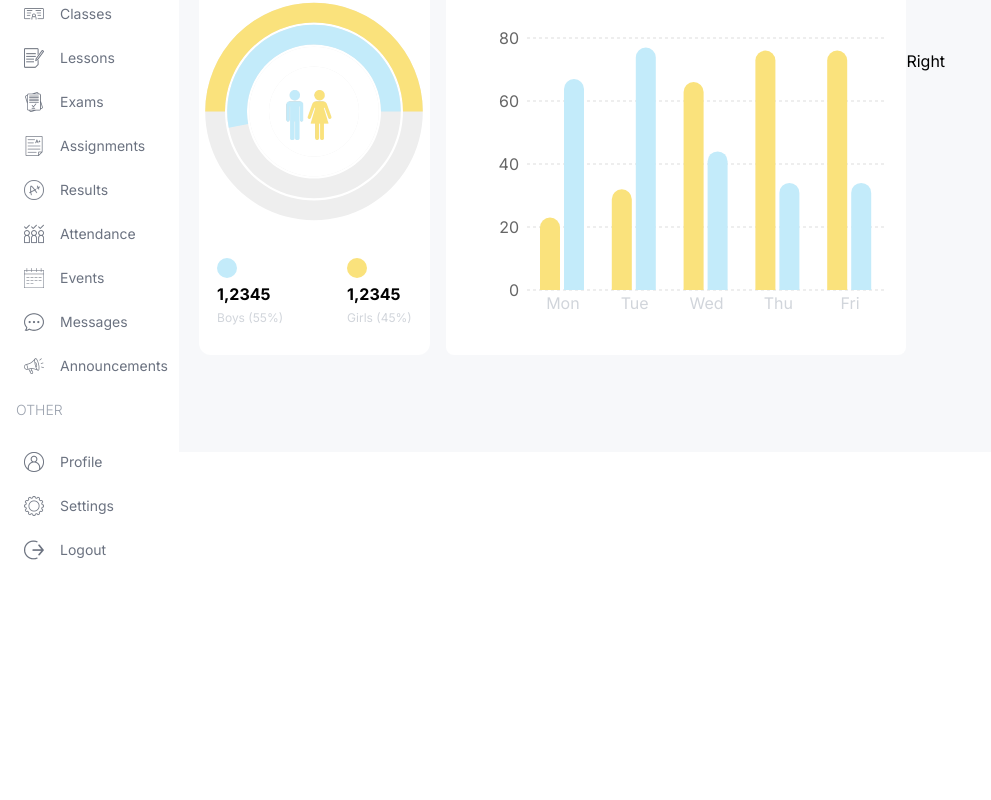
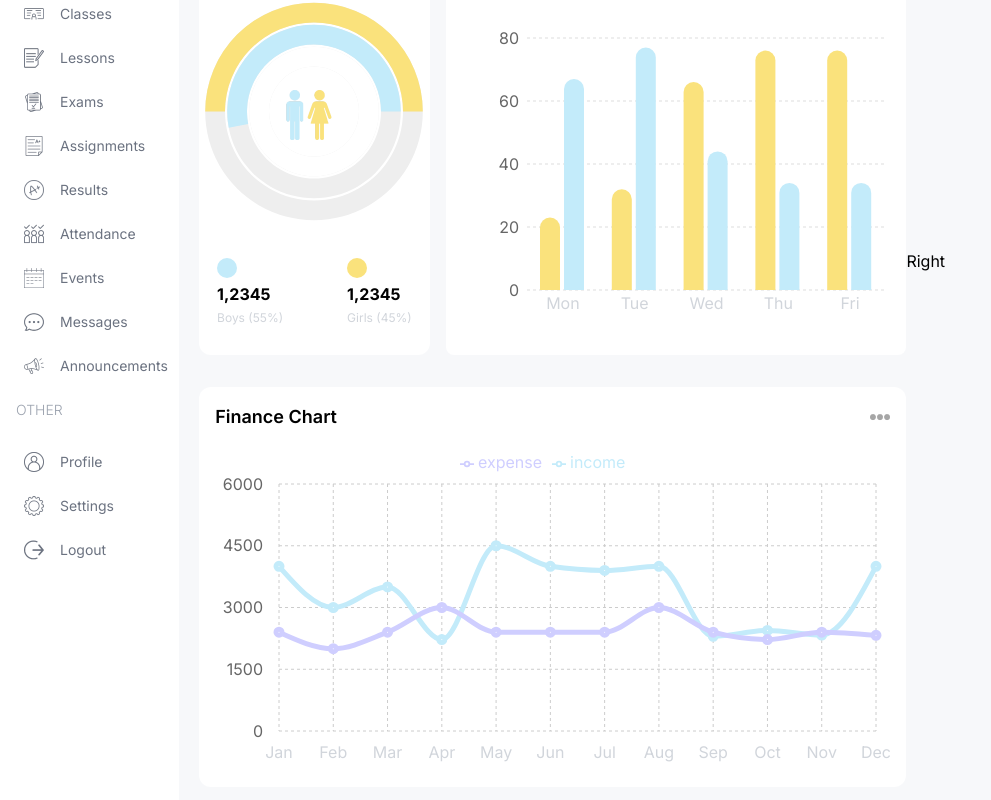
Before and after one commit to hamzanazir27/hamzanazir27-Nextjs-LMS-Project, a Next.js app: page /admin in a window 1280 px wide. Shown: the part 348-1148 px from the top of the page, without its empty margins (0-991 px from the left). Before the commit the page ends 916 px from the top, so only its background shows below. Built offline with nearby package versions, Linux system fonts and the light colour scheme.

Commit message:
create Finance chart in admin panel

```diff
--- a/src/app/(dashboard)/admin/page.tsx
+++ b/src/app/(dashboard)/admin/page.tsx
@@ -1,5 +1,6 @@
 import AttendanceChart from "@/components/AttendanceChart";
 import CountChart from "@/components/CountChart";
+import FinanceChart from "@/components/FinanceChart";
 import UserCard from "@/components/UserCard";
 
 const AdminPage = () => {
@@ -27,7 +28,9 @@
         </div>
 
         {/* Bottom Chart  */}
-        <div></div>
+        <div className="w-full h-[400px]">
+          <FinanceChart />
+        </div>
       </div>
 
       {/* Right */}
--- a/src/app/(dashboard)/layout.tsx
+++ b/src/app/(dashboard)/layout.tsx
@@ -10,7 +10,7 @@
   children: React.ReactNode;
 }) {
   return (
-    <div className="h-screen flex">
+    <div className=" flex">
       {/* LEFT */}
       <div className="w-[14%] md:w-[8%] lg:w-[16%] xl:w-[14%] p-4">
         <Link
--- /dev/null
+++ b/src/components/FinanceChart.tsx
@@ -0,0 +1,130 @@
+"use client";
+
+import Image from "next/image";
+import {
+  LineChart,
+  Line,
+  XAxis,
+  YAxis,
+  CartesianGrid,
+  Tooltip,
+  Legend,
+  ResponsiveContainer,
+} from "recharts";
+
+const data = [
+  {
+    name: "Jan",
+    income: 4000,
+    expense: 2400,
+  },
+  {
+    name: "Feb",
+    income: 3000,
+    expense: 2000,
+  },
+  {
+    name: "Mar",
+    income: 3500,
+    expense: 2400,
+  },
+  {
+    name: "Apr",
+    income: 2222,
+    expense: 3000,
+  },
+  {
+    name: "May",
+    income: 4500,
+    expense: 2400,
+  },
+  {
+    name: "Jun",
+    income: 4000,
+    expense: 2400,
+  },
+  {
+    name: "Jul",
+    income: 3900,
+    expense: 2400,
+  },
+  {
+    name: "Aug",
+    income: 4000,
+    expense: 3000,
+  },
+  {
+    name: "Sep",
+    income: 2300,
+    expense: 2400,
+  },
+  {
+    name: "Oct",
+    income: 2444,
+    expense: 2222,
+  },
+  {
+    name: "Nov",
+    income: 2332,
+    expense: 2400,
+  },
+  {
+    name: "Dec",
+    income: 4000,
+    expense: 2323,
+  },
+];
+
+export default function FinanceChart() {
+  return (
+    <div className=" relative bg-white rounded-xl w-full h-full pb-8">
+      {/* Title */}
+      <div className="flex justify-between items-center p-4 !pb-1 ">
+        <div className="text-lg font-semibold">Finance Chart</div>
+        <Image src="/moreDark.png" alt="" width={20} height={20} />
+      </div>
+      <ResponsiveContainer width="100%" height="90%">
+        <LineChart
+          width={500}
+          height={300}
+          data={data}
+          margin={{
+            top: 5,
+            right: 30,
+            left: 20,
+            bottom: 5,
+          }}
+        >
+          <CartesianGrid strokeDasharray="3 3" />
+          <XAxis
+            dataKey="name"
+            axisLine={false}
+            tick={{ fill: "#d1d5db" }}
+            tickLine={false}
+            tickMargin={10}
+          />
+          <YAxis axisLine={false} tickLine={false} tickMargin={10} />
+          <Tooltip />
+          <Legend
+            align="center"
+            verticalAlign="top"
+            wrapperStyle={{ paddingTop: "10px", paddingBottom: "10px" }}
+          />{" "}
+          <Line
+            type="monotone"
+            dataKey="income"
+            stroke="#C3EBFA"
+            activeDot={{ r: 8 }}
+            strokeWidth={5}
+          />
+          <Line
+            strokeWidth={5}
+            type="monotone"
+            dataKey="expense"
+            stroke="#CFCEFF"
+          />
+        </LineChart>
+      </ResponsiveContainer>
+    </div>
+  );
+}
```
